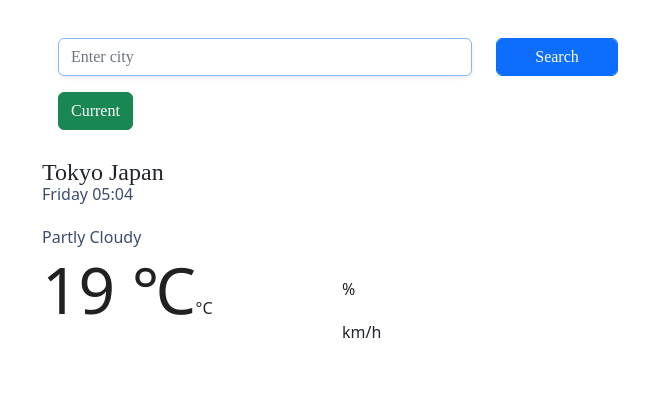
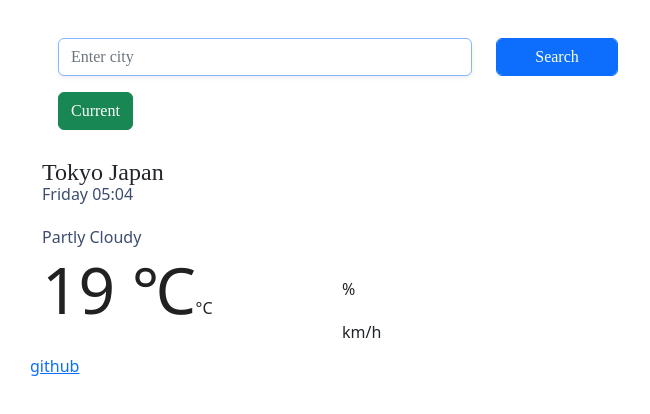
Before and after one commit to KhvanNikol/My-Project, a website built with Parcel: page index.html in a window 1280 px wide. Shown: the whole page, without its empty margins (0-650 px from the left). Built offline with nearby package versions, Linux system fonts and the light colour scheme.

Commit message:
added Github link

```diff
--- a/index.html
+++ b/index.html
@@ -71,6 +71,7 @@
           </div>
         </div>
       </div>
+      <a href="https://github.com/KhvanNikol/My-Project/blob/main/index.html">github</a>
 <script src="src/java2.js"></script>
 <script src="https://cdn.jsdelivr.net/npm/bootstrap@5.2.0/dist/js/bootstrap.bundle.min.js" integrity="sha384-A3rJD856KowSb7dwlZdYEkO39Gagi7vIsF0jrRAoQmDKKtQBHUuLZ9AsSv4jD4Xa" crossorigin="anonymous"></script>
 
```
